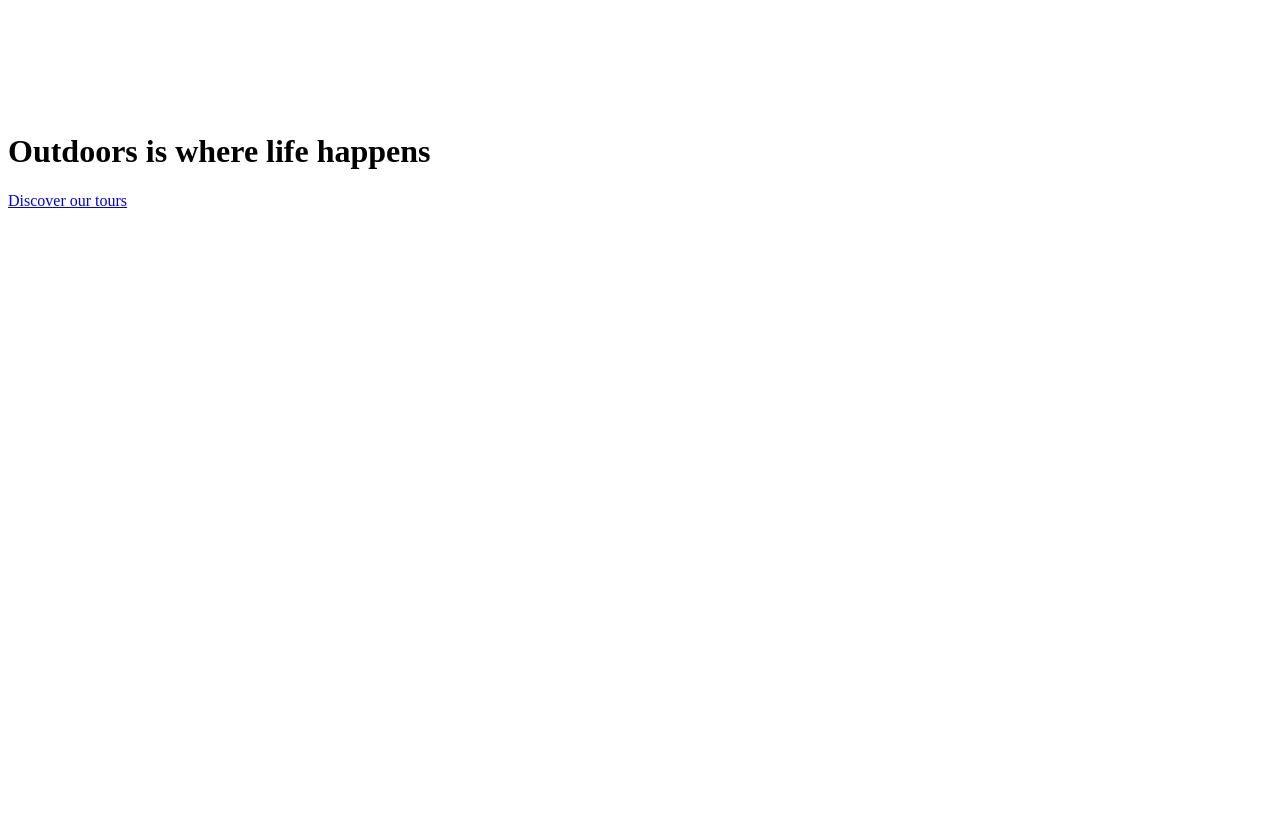
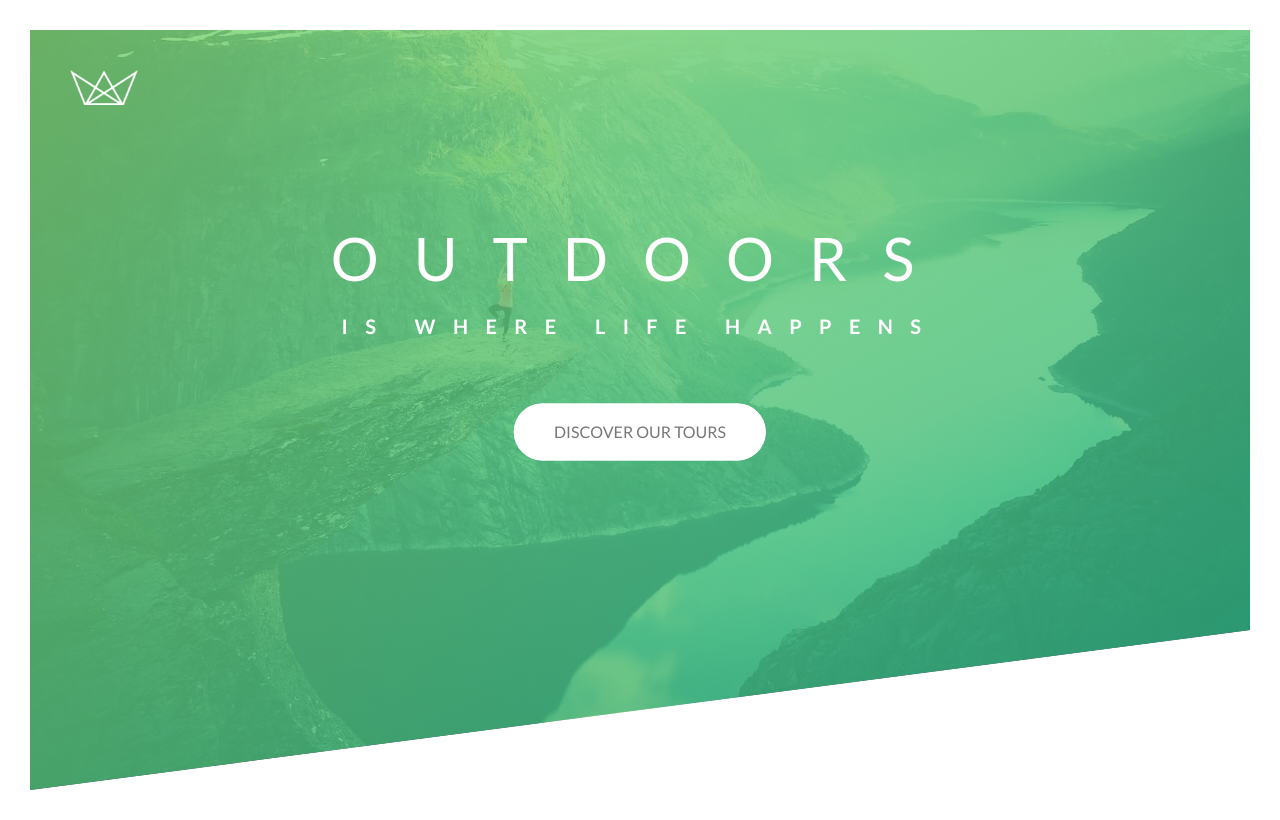
Before and after one commit to hamzaaldirawi/natours, a plain HTML site: page index.html in a window 1280 px wide. Drawn offline with Linux system fonts and the light colour scheme.

Commit message:
Animate Heading and Button

```diff
--- a/css/style.css
+++ b/css/style.css
@@ -1,5 +1,185 @@
 :root {
     --light-green: #7ed56f;
+    --light-green-80o: rgba(126, 213, 111, 0.8);
     --medium-green: #55c57a;
     --dark-green: #28b485;
+    --dark-green-80o: rgba(40, 180, 131, 0.8);
+    --grey: #777;
+    --white: #fff;
 }
+
+* {
+    margin: 0;
+    padding: 0;
+    box-sizing: border-box;
+}
+
+body {
+    font-family: "Lato", sans-serif;
+    font-weight: 400;
+    font-size: 16px;
+    line-height: 1.7;
+    color: var(--grey);
+    padding: 30px;
+}
+
+.header {
+    height: 95vh;
+    background-size: cover;
+    background-position: top;
+    clip-path: polygon(0 0, 100% 0, 100% 75vh, 0 100%);
+    position: relative;
+}
+
+.no-webp .header {
+    background-image: linear-gradient(
+        to right bottom,
+        var(--light-green-80o),
+        var(--dark-green-80o)),
+        url(../img/hero.jpg);
+}
+
+.webp .header {
+    background-image: linear-gradient(
+        to right bottom,
+        var(--light-green-80o),
+        var(--dark-green-80o)),
+        url(../img/hero.webp);
+}
+
+.logo-box {
+    position: absolute;
+    top: 40px;
+    left: 40px;
+}
+
+.logo {
+    height: 35px;
+}
+
+.text-box {
+    position: absolute;
+    top: 40%;
+    left: 50%;
+    transform: translate(-50%, -50%);
+    text-align: center;
+}
+
+.heading-primary {
+    color: var(--white);
+    text-transform: uppercase;
+    backface-visibility: hidden;
+    margin-bottom: 60px;
+}
+
+.heading-primary-main {
+    display: block;
+    font-size: 60px;
+    font-weight: 400;
+    letter-spacing: 35px;
+    -webkit-animation: moveInLeft 1s ease-out;
+    animation: moveInLeft 1s ease-out;
+}
+
+.heading-primary-sub {
+    display: block;
+    font-size: 20px;
+    font-weight: 700;
+    letter-spacing: 17.4px;
+    -webkit-animation: moveInRight 1s ease-out;
+    animation: moveInRight 1s ease-out;
+}
+
+@keyframes moveInLeft {
+    0% {
+        opacity: 0;
+        transform: translateX(-100px);
+    }
+    80% {
+        transform: translateX(10px);
+    }
+    100% {
+        opacity: 1;
+        transform: translate(0);
+    }
+}
+
+@keyframes moveInRight {
+    0% {
+        opacity: 0;
+        transform: translateX(100px);
+    }
+    80% {
+        transform: translateX(-10px);
+    }
+    100% {
+        opacity: 1;
+        transform: translate(0);
+    }
+}
+
+@keyframes moveInBottom {
+    0% {
+        opacity: 0;
+        transform: translateY(30px);
+    }
+    100% {
+        opacity: 1;
+        transform: translate(0);
+    }
+}
+
+.btn:link,
+.btn:visited {
+    text-transform: uppercase;
+    text-decoration: none;
+    padding: 15px 40px;
+    display: inline-block;
+    border-radius: 100px;
+    -webkit-transition: all .2s;
+    transition: all .2s;
+    position: relative;
+}
+
+.btn:hover {
+    transform: translateY(-3px);
+    box-shadow: 0 10px 20px #00000033;
+}
+
+.btn:active {
+    transform: translateY(-1px);
+    box-shadow: 0 5px 10px #00000033;
+}
+
+.btn-white {
+    background-color: #fff;
+    color: #777;
+}
+
+.btn::after {
+    content: "";
+    display: inline-block;
+    height: 100%;
+    width: 100%;
+    border-radius: 100px;
+    position: absolute;
+    top: 0;
+    left: 0;
+    z-index: -1;
+    -webkit-transition: all .4s;
+    transition: all .4s;
+}
+
+.btn-white::after {
+    background-color: #fff;
+}
+
+.btn:hover::after {
+    transform: scaleX(1.4) scaleY(1.6);
+    opacity: 0;
+}
+
+.btn-animated {
+    animation: moveInBottom .5s ease-out .75s;
+    animation-fill-mode: backwards;
+}
```
